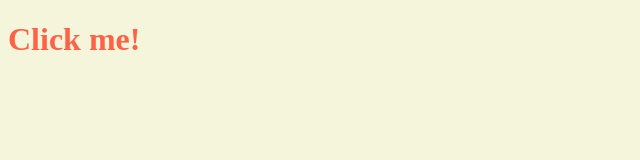
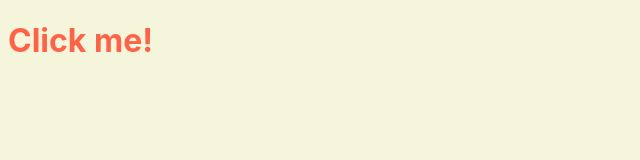
Before and after one commit to nahyeon99/momentum, a plain HTML site: page index.html in a window 1280 px wide. Both pictures are taken after a click on the element "Click me!". Shown: the full height of the page, 0-640 px from the left. Drawn offline with Linux system fonts and the light colour scheme.

Commit message:
CSS in JavaScript3

```diff
--- a/app.js
+++ b/app.js
@@ -1,12 +1,17 @@
 const h1 = document.querySelector("div.hello:first-child h1");
 
+// function handleClick() {
+//   const clickedClass = "clicked";
+//   if (h1.classList.contains(clickedClass)) {
+//     h1.classList.remove(clickedClass);
+//   } else {
+//     h1.classList.add(clickedClass);
+//   }
+// }
+
+// toggle을 사용하는 경우
 function handleClick() {
-  const clickedClass = "clicked";
-  if (h1.className === clickedClass) {
-    h1.className = "";
-  } else {
-    h1.className = clickedClass;
-  }
+  h1.classList.toggle("clicked");
 }
 
 h1.addEventListener("click", handleClick);
--- a/index.html
+++ b/index.html
@@ -9,7 +9,7 @@
   </head>
   <body>
     <div class="hello">
-      <h1>Click me!</h1>
+      <h1 class="fonts">Click me!</h1>
     </div>
 
     <script src="app.js"></script>
--- a/styles.css
+++ b/styles.css
@@ -10,3 +10,8 @@ h1 {
 .clicked {
   color: tomato;
 }
+
+.fonts {
+  font-family: -apple-system, BlinkMacSystemFont, "Segoe UI", Roboto, Oxygen,
+    Ubuntu, Cantarell, "Open Sans", "Helvetica Neue", sans-serif;
+}
```
